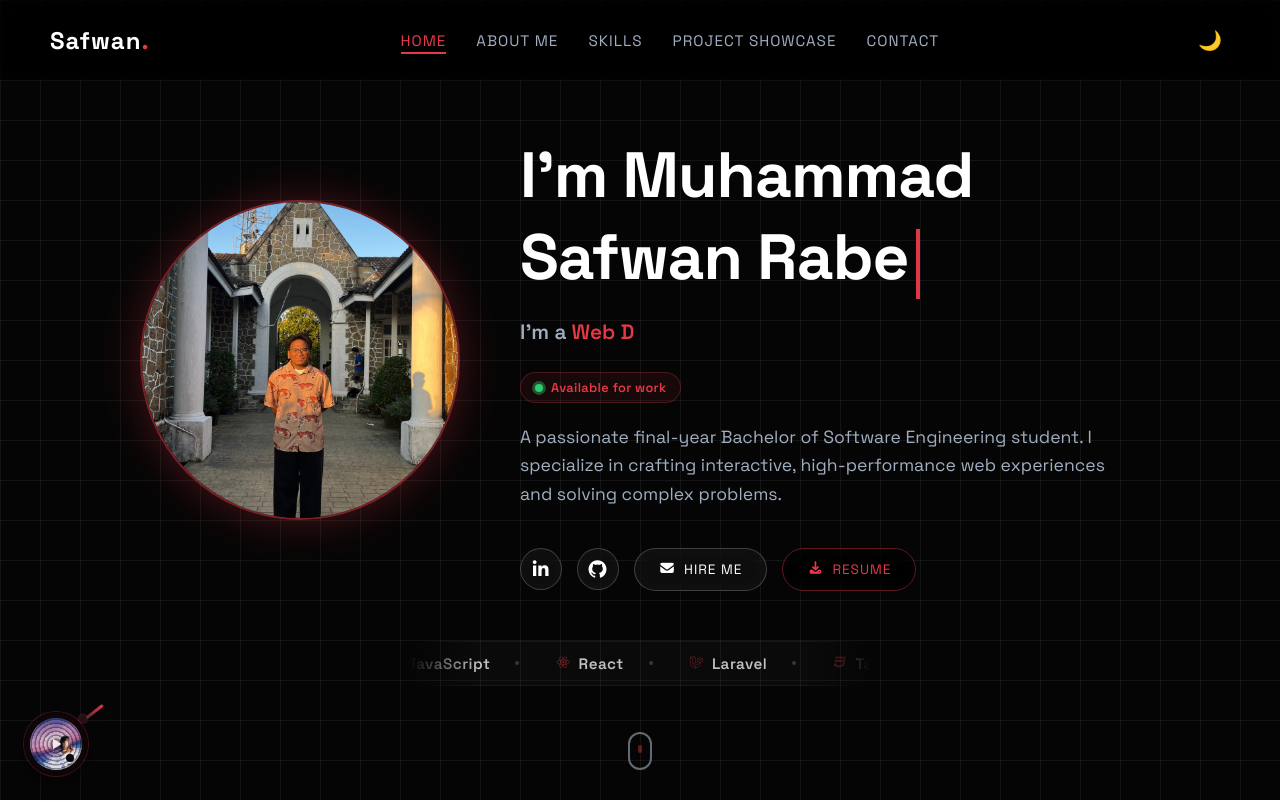
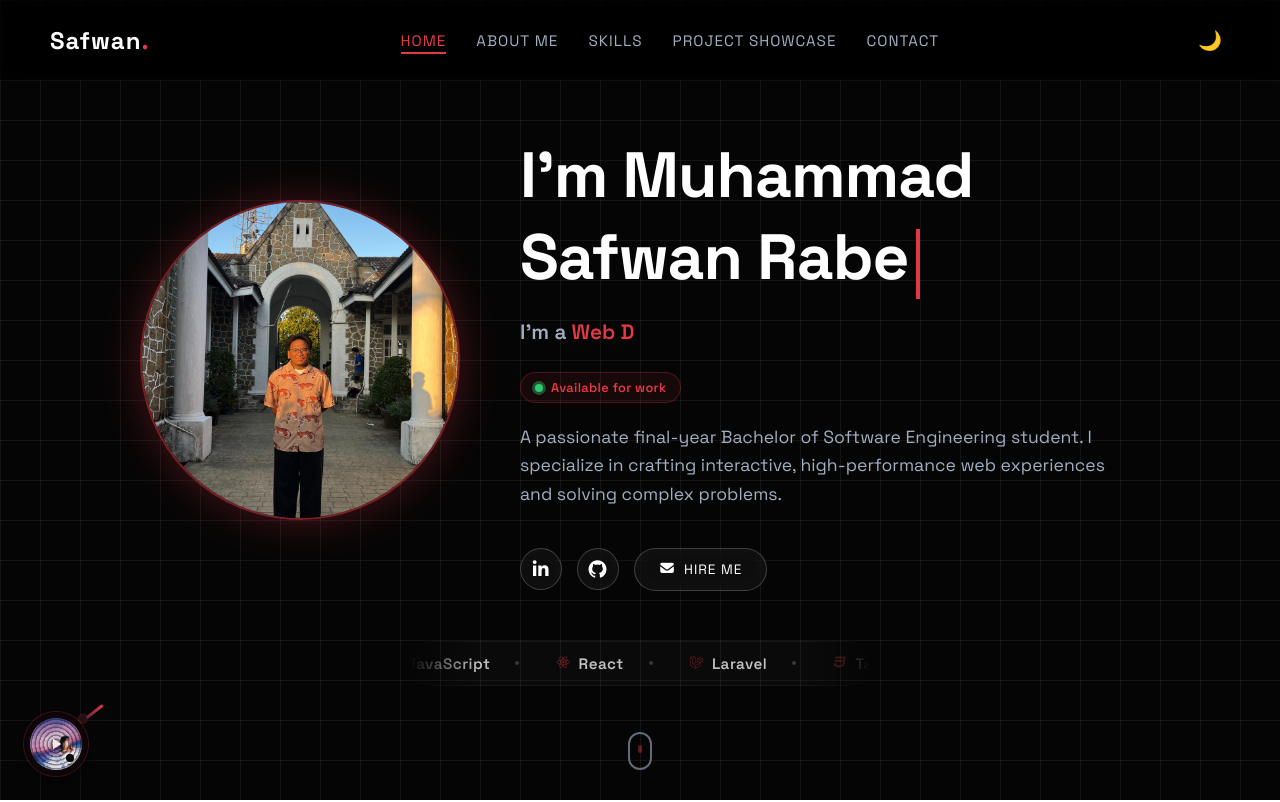
Before and after one commit to sfwnbaek/portfolio, a React (Vite) app: page / in a window 1280 px wide. Shown: the top 802 px of the page. Built offline with nearby package versions, Linux system fonts and the light colour scheme.

Commit message:
Privacy Security

```diff
--- a/src/components/Contact/ContactData.js
+++ b/src/components/Contact/ContactData.js
@@ -19,8 +19,8 @@ export const contactData = [
   {
     id: 'github',
     title: 'CODE_REPOSITORY',
-    label: 'github.com',
-    link: 'https://github.com/', // Don't forget to update this to your actual GitHub URL!
+    label: 'github.com/sfwnbaek',
+    link: 'https://github.com/sfwnbaek', // Don't forget to update this to your actual GitHub URL!
     icon: 'M12 2C6.477 2 2 6.484 2 12.017c0 4.425 2.865 8.18 6.839 9.504.5.092.682-.217.682-.483 0-.237-.008-.868-.013-1.703-2.782.605-3.369-1.343-3.369-1.343-.454-1.158-1.11-1.466-1.11-1.466-.908-.62.069-.608.069-.608 1.003.07 1.531 1.032 1.531 1.032.892 1.53 2.341 1.088 2.91.832.092-.647.35-1.088.636-1.338-2.22-.253-4.555-1.113-4.555-4.951 0-1.093.39-1.988 1.029-2.688-.103-.253-.446-1.272.098-2.65 0 0 .84-.27 2.75 1.026A9.564 9.564 0 0112 6.844c.85.004 1.705.115 2.504.337 1.909-1.296 2.747-1.027 2.747-1.027.546 1.379.202 2.398.1 2.651.64.7 1.028 1.595 1.028 2.688 0 3.848-2.339 4.695-4.566 4.943.359.309.678.92.678 1.855 0 1.338-.012 2.419-.012 2.747 0 .268.18.58.688.482A10.019 10.019 0 0022 12.017C22 6.484 17.522 2 12 2z'
   }
 ];
--- a/src/components/Hero/Hero.js
+++ b/src/components/Hero/Hero.js
@@ -13,7 +13,7 @@ export const funFacts = [
 ];
 
 export const socialLinks = [
-    { label: 'LinkedIn', icon: 'fa-brands fa-linkedin-in', href: 'https://www.linkedin.com/in/muhammad-safwan-786308249/', external: true },
+    { label: 'LinkedIn', icon: 'fa-brands fa-linkedin-in', href: 'https://www.linkedin.com/in/safwan-io/', external: true },
     { label: 'GitHub', icon: 'fa-brands fa-github', href: 'https://github.com/sfwnbaek', external: true }
 ];
 
--- a/src/components/Hero/Hero.jsx
+++ b/src/components/Hero/Hero.jsx
@@ -1,6 +1,5 @@
 import { useState, useRef, useEffect } from 'react';
 import profileImg from '../../assets/safwan.jpeg';
-    import resumeFile from '../../assets/Resume_MuhammadSafwanRabe.pdf';
 import styles from './Hero.module.css';
 import useTypingEffect from '../../effects/useTypingEffect';
 import { roles, funFacts, socialLinks, skills } from './Hero.js';
@@ -77,11 +76,14 @@
                         {typedName}
                         <span className={styles.typingCursor}></span>
                     </h1>
+
+                    {/* 👇 We moved the roleText INSIDE the fade-in block 👇 */}
+                    <div className={`${styles.fadeInContent} ${nameDone ? styles.isVisible : ''}`}>
+
                         <p className={styles.roleText}>
                             I'm a <span className={styles.highlight}>{typedRole}</span>
                         </p>
 
-                        <div className={`${styles.fadeInContent} ${nameDone ? styles.isVisible : ''}`}>
                         <div className={styles.availabilityBadge}>
                             <span className={styles.pulseDot}></span>
                             Available for work
@@ -109,10 +111,6 @@
                             <a href="#contact" className={`${styles.btn} ${styles.magneticBtn} ${styles.hireActionBtn}`}>
                                 <i className="fa-solid fa-envelope"></i>
                                 <span>Hire me</span>
-                                </a>
-                                <a href={resumeFile} download="Muhammad_Safwan_Rabe_Resume.pdf" className={`${styles.btn} ${styles.magneticBtn} ${styles.resumeBtn}`}>
-                                    <i className="fa-solid fa-download"></i>
-                                    <span>Resume</span>
                             </a>
                         </div>
                     </div>
```
Lines whose indentation alone changed are shown as unchanged.
